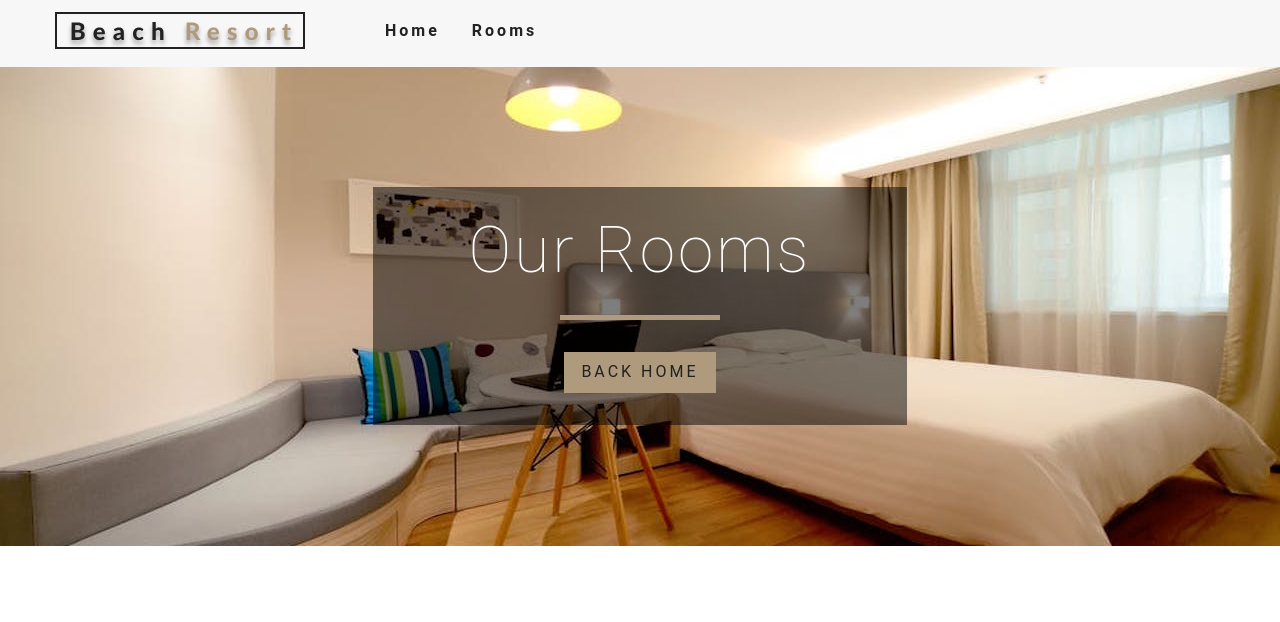
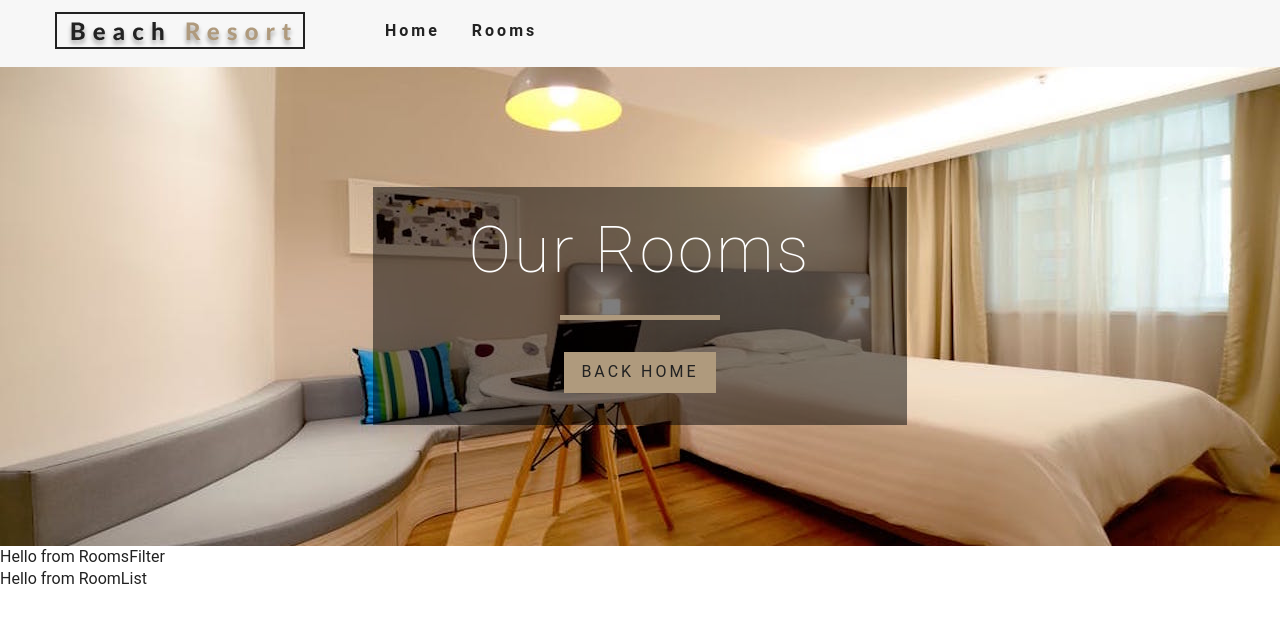
Before and after one commit to locaulker/beach-resort, a React (Create React App) app: page /rooms in a window 1280 px wide. Shown: the top 622 px of the page. Built offline with nearby package versions, Linux system fonts and the light colour scheme.

Commit message:
completed setting up RoomContainer

```diff
--- /dev/null
+++ b/src/components/RoomFilter.js
@@ -0,0 +1,11 @@
+import React from 'react'
+
+const RoomFilter = () => {
+	return (
+		<div>
+			<p>Hello from RoomsFilter</p>
+		</div>
+	)
+}
+
+export default RoomFilter
--- /dev/null
+++ b/src/components/RoomList.js
@@ -0,0 +1,11 @@
+import React from 'react'
+
+const RoomList = () => {
+	return (
+		<div>
+			<p>Hello from RoomList</p>
+		</div>
+	)
+}
+
+export default RoomList
--- /dev/null
+++ b/src/components/RoomsContainer.js
@@ -0,0 +1,45 @@
+import React from "react"
+import RoomFilter from "./RoomFilter"
+import RoomList from "./RoomList"
+import {withRoomConsumer} from "../contexts/context"
+import Loading from "./Loading"
+
+const RoomsContainer = ({context}) => {
+	const {loading, sortedRooms, rooms} = context
+	if (loading) {
+		return <Loading />
+	}
+
+	return (
+		<div>
+			<RoomFilter rooms={rooms} />
+			<RoomList rooms={sortedRooms} />
+		</div>
+	)
+}
+
+export default withRoomConsumer(RoomsContainer)
+
+//const RoomsContainer = () => {
+//	return (
+//		<RoomConsumer>
+//			{(value) => {
+//				const {loading, rooms, sortedRooms} = value
+
+//				if (loading) {
+//					return <Loading />
+//				}
+
+//				return (
+//					<div>
+//						<p>Hello fron RoomsContainer</p>
+//						<RoomFilter rooms={rooms} />
+//						<RoomList rooms={sortedRooms} />
+//					</div>
+//				)
+//			}}
+//		</RoomConsumer>
+//	)
+//}
+
+//export default RoomsContainer
--- a/src/contexts/context.js
+++ b/src/contexts/context.js
@@ -1,5 +1,5 @@
-import React, { Component } from 'react'
-import items from '../data'
+import React, {Component} from "react"
+import items from "../data"
 
 // 01. Create the RoomContext (Includes Provider and Consumer)
 const RoomContext = React.createContext()
@@ -10,7 +10,7 @@ class RoomProvider extends Component {
 		rooms: [],
 		sortedRooms: [],
 		featuredRooms: [],
-		loading: true
+		loading: true,
 	}
 
 	// getData
@@ -24,7 +24,7 @@ class RoomProvider extends Component {
 			rooms,
 			featuredRooms,
 			sortedRooms: rooms,
-			loading: false
+			loading: false,
 		})
 	}
 
@@ -32,7 +32,7 @@ class RoomProvider extends Component {
 		let tempItems = items.map((item) => {
 			let id = item.sys.id
 			let images = item.fields.images.map((image) => image.fields.file.url)
-			let room = { ...item.fields, images, id }
+			let room = {...item.fields, images, id}
 
 			return room
 		})
@@ -49,7 +49,7 @@ class RoomProvider extends Component {
 
 	render() {
 		return (
-			<RoomContext.Provider value={{ ...this.state, getRoom: this.getRoom }}>
+			<RoomContext.Provider value={{...this.state, getRoom: this.getRoom}}>
 				{this.props.children}
 			</RoomContext.Provider>
 		)
@@ -59,4 +59,14 @@ class RoomProvider extends Component {
 // 03. Creates: The Consumer
 const RoomConsumer = RoomContext.Consumer
 
-export { RoomProvider, RoomConsumer, RoomContext }
+export const withRoomConsumer = (Component) => {
+	return function CoonsumerWrapper(props) {
+		return (
+			<RoomConsumer>
+				{(value) => <Component {...props} context={value} />}
+			</RoomConsumer>
+		)
+	}
+}
+
+export {RoomProvider, RoomConsumer, RoomContext}
--- a/src/pages/Rooms.js
+++ b/src/pages/Rooms.js
@@ -2,9 +2,11 @@ import React from "react"
 import Hero from "../components/Hero"
 import Banner from "../components/Banner"
 import {Link} from "react-router-dom"
+import RoomContainer from "../components/RoomsContainer"
 
 const Rooms = () => {
 	return (
+		<>
 			<Hero hero="roomsHero">
 				<Banner title="Our Rooms">
 					<Link to="/" className="btn-primary">
@@ -12,6 +14,8 @@ const Rooms = () => {
 					</Link>
 				</Banner>
 			</Hero>
+			<RoomContainer />
+		</>
 	)
 }
 
```
Lines whose indentation alone changed are shown as unchanged.
